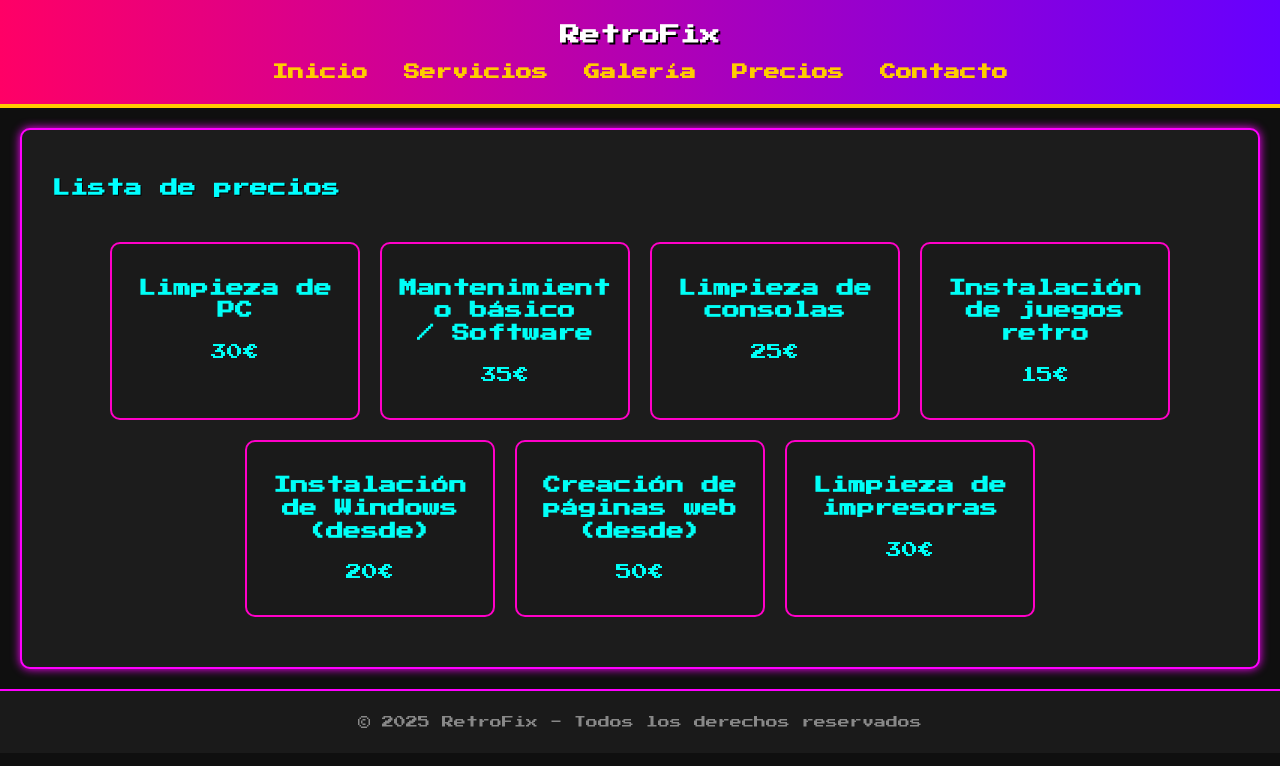
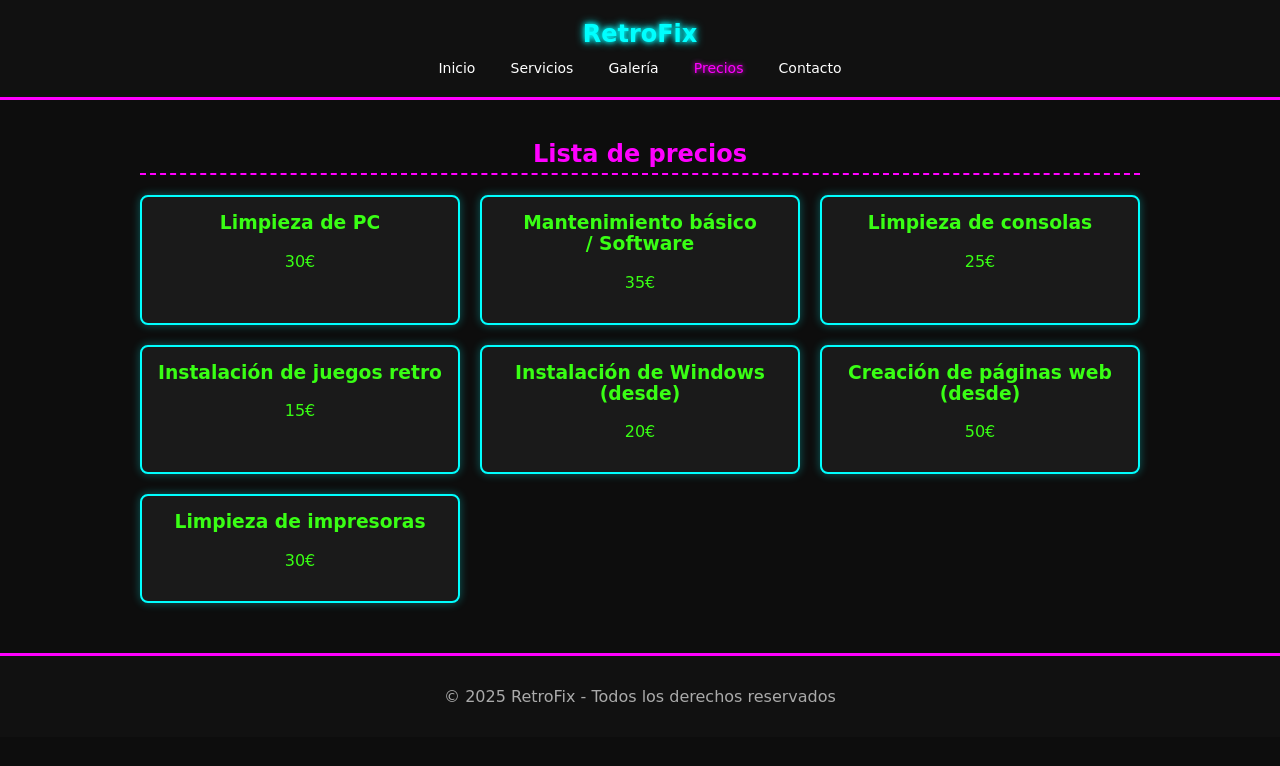
Before and after one commit to RetroFix2025/retrofix, a plain HTML site: page precios.html in a window 1280 px wide. Drawn offline with Linux system fonts and the light colour scheme.

Commit message:
Update style.css

```diff
--- a/style.css
+++ b/style.css
@@ -1,126 +1,88 @@
-/* Fuentes retro */
-@import url('https://fonts.googleapis.com/css2?family=Press+Start+2P&display=swap');
-
+/* Estilo retro inspirado en los años 80 */
 body {
     margin: 0;
-    padding: 0;
-    font-family: 'Press Start 2P', cursive;
-    background-color: #0f0f0f;
-    color: #f8f8f8;
-    line-height: 1.5;
+    font-family: 'Press Start 2P', cursive, sans-serif;
+    background-color: #0d0d0d;
+    color: #39ff14;
 }
 
-/* Encabezado */
 header {
-    background: linear-gradient(90deg, #ff0066, #6600ff);
-    padding: 20px;
+    background-color: #111;
     text-align: center;
-    color: white;
-    border-bottom: 4px solid #ffcc00;
+    padding: 20px 0;
+    border-bottom: 3px solid #ff00ff;
 }
 
 header h1 {
-    font-size: 20px;
+    font-size: 24px;
+    color: #00ffff;
     margin: 0;
-    text-shadow: 2px 2px #000;
+    text-shadow: 0 0 5px #00ffff, 0 0 10px #00ffff;
 }
 
-/* Menú de navegación */
 nav {
     margin-top: 10px;
 }
 
 nav a {
-    color: #ffcc00;
+    color: #fff;
     text-decoration: none;
-    margin: 0 10px;
-    font-weight: bold;
+    margin: 0 15px;
+    font-size: 14px;
     transition: color 0.3s ease;
 }
 
-nav a:hover {
-    color: #00ffff;
+nav a:hover, nav a.active {
+    color: #ff00ff;
+    text-shadow: 0 0 5px #ff00ff;
 }
 
-/* Secciones */
-section {
-    padding: 30px;
-    margin: 20px;
-    background-color: #1c1c1c;
-    border: 2px solid #ff00ff;
-    border-radius: 10px;
-    box-shadow: 0 0 10px #ff00ff;
+main {
+    padding: 20px;
+    max-width: 1000px;
+    margin: auto;
 }
 
-h2 {
-    color: #00ffff;
-    text-shadow: 1px 1px #000;
-    font-size: 18px;
+.retro-title, h2 {
+    color: #ff00ff;
+    border-bottom: 2px dashed #ff00ff;
+    padding-bottom: 5px;
+    margin-bottom: 20px;
+    text-align: center;
 }
 
 .services, .prices, .gallery {
     display: grid;
-    grid-template-columns: repeat(auto-fit, minmax(220px, 1fr));
+    grid-template-columns: repeat(auto-fit, minmax(250px, 1fr));
     gap: 20px;
-    margin-top: 20px;
 }
 
 .service, .price {
-    background-color: #262626;
-    padding: 20px;
-    border: 2px dashed #ffcc00;
-    border-radius: 10px;
+    border: 2px solid #00ffff;
+    padding: 15px;
+    background-color: #1a1a1a;
+    border-radius: 8px;
     text-align: center;
+    box-shadow: 0 0 10px #00ffff55;
 }
 
-/* Galería */
+.service h3, .price h3 {
+    margin-top: 0;
+    color: #39ff14;
+}
+
 .gallery img {
     width: 100%;
     height: auto;
-    border: 2px solid #00ffff;
-    border-radius: 8px;
+    border: 3px solid #ff00ff;
+    border-radius: 5px;
 }
 
-/* Contacto */
-ul {
-    list-style: none;
-    padding: 0;
+footer {
+    text-align: center;
+    padding: 15px;
+    background-color: #111;
+    color: #aaa;
+    border-top: 3px solid #ff00ff;
+    margin-top: 30px;
 }
-
-ul li {
-    margin-bottom: 10px;
-}
-
-/* Footer */
-footer {
-    background-color: #1a1a1a;
-    color: #888;
-    text-align: center;
-    padding: 10px;
-    font-size: 12px;
-    border-top: 2px solid #ff00ff;
-}
-.prices {
-    display: flex;
-    flex-wrap: wrap;
-    gap: 20px;
-    justify-content: center;
-    padding: 20px;
-}
-
-.price {
-    background-color: #1a1a1a;
-    color: #00fff7;
-    border: 2px solid #ff00c8;
-    padding: 15px;
-    border-radius: 10px;
-    width: 250px; /* Ajusta aquí el ancho */
-    box-sizing: border-box;
-    text-align: center;
-    word-wrap: break-word;
-}
-.price h3 {
-    font-size: 1.1em;
-    line-height: 1.3;
-    word-break: break-word;
-}
```
